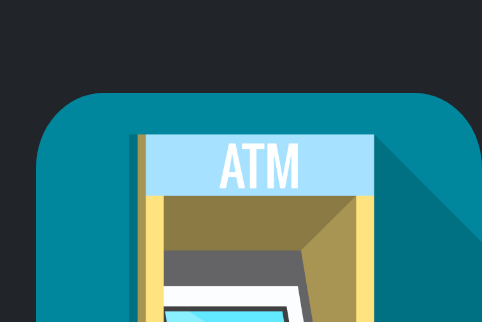
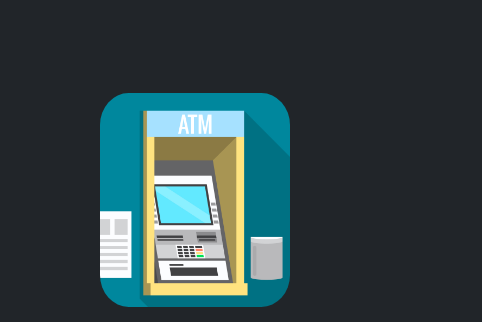
Before and after one commit to dazemc/YourATMGuys-Website, a plain HTML site: page index.html in a window 390 px wide. Shown: the part 129-451 px from the top of the page, 482 px wide, since content can reach past the window. Drawn offline with nearby package versions, Linux system fonts and the light colour scheme.

Commit message:
Responsive image

```diff
--- a/index.html
+++ b/index.html
@@ -16,6 +16,7 @@
 
     #atm-vector {
       border-radius: 15%;
+      max-width: 60%;
     }
 
     #flag {
@@ -50,7 +51,7 @@
 
   <div class="container">
     <div class="px-4 py-5 my-5 text-center">
-      <img class="d-block mx-auto mb-4" id="atm-vector" src="./images/atm-vector.jpg" alt="" height="500">
+      <img class="d-block mx-auto mb-4 img-fluid" id="atm-vector" src="./images/atm-vector.jpg" alt="">
       <h1 class="display-5 fw-bold text-body-emphasis">Your ATM Guys</h1>
       <div class="col-lg-6 mx-auto">
         <p class="lead mb-4"><img src="./images/flag.jpg" id="flag" height="30"> We’re a veteran and family-owned small
```
